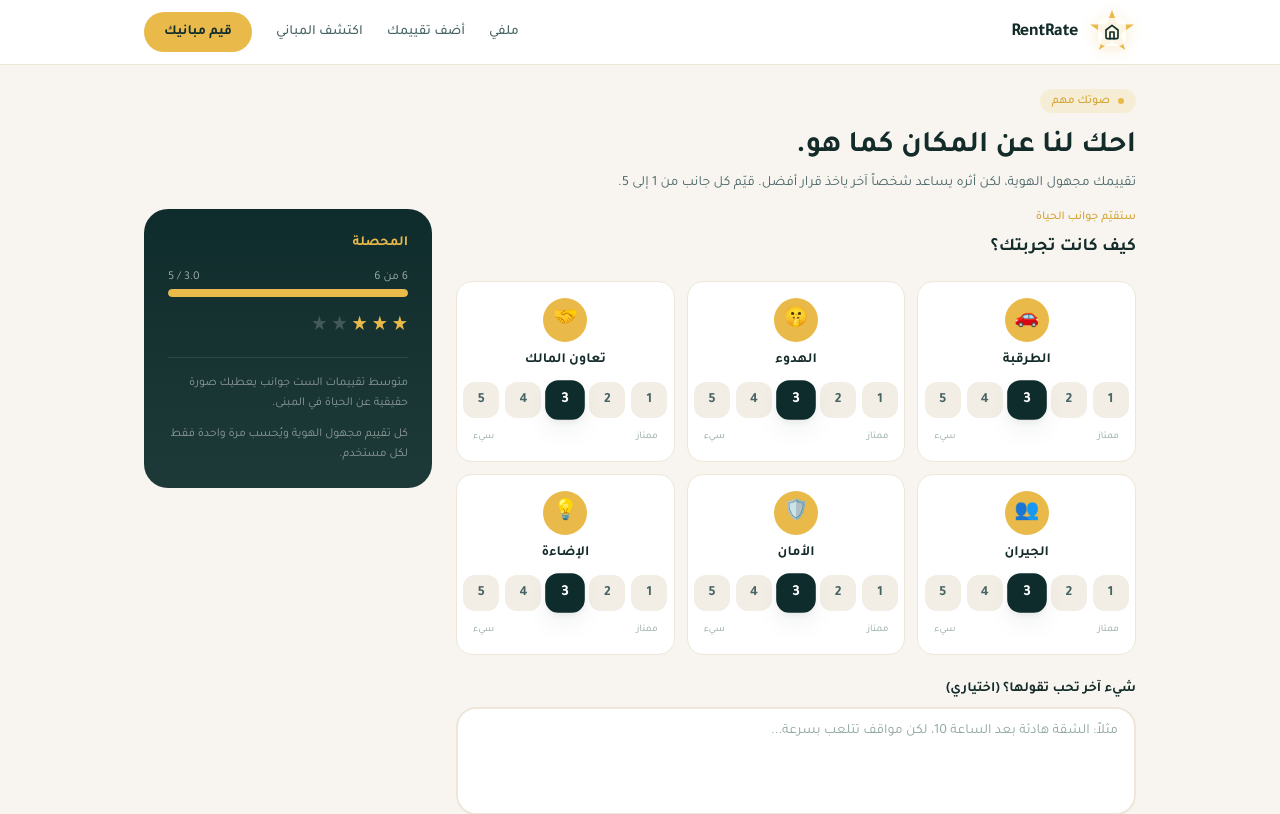
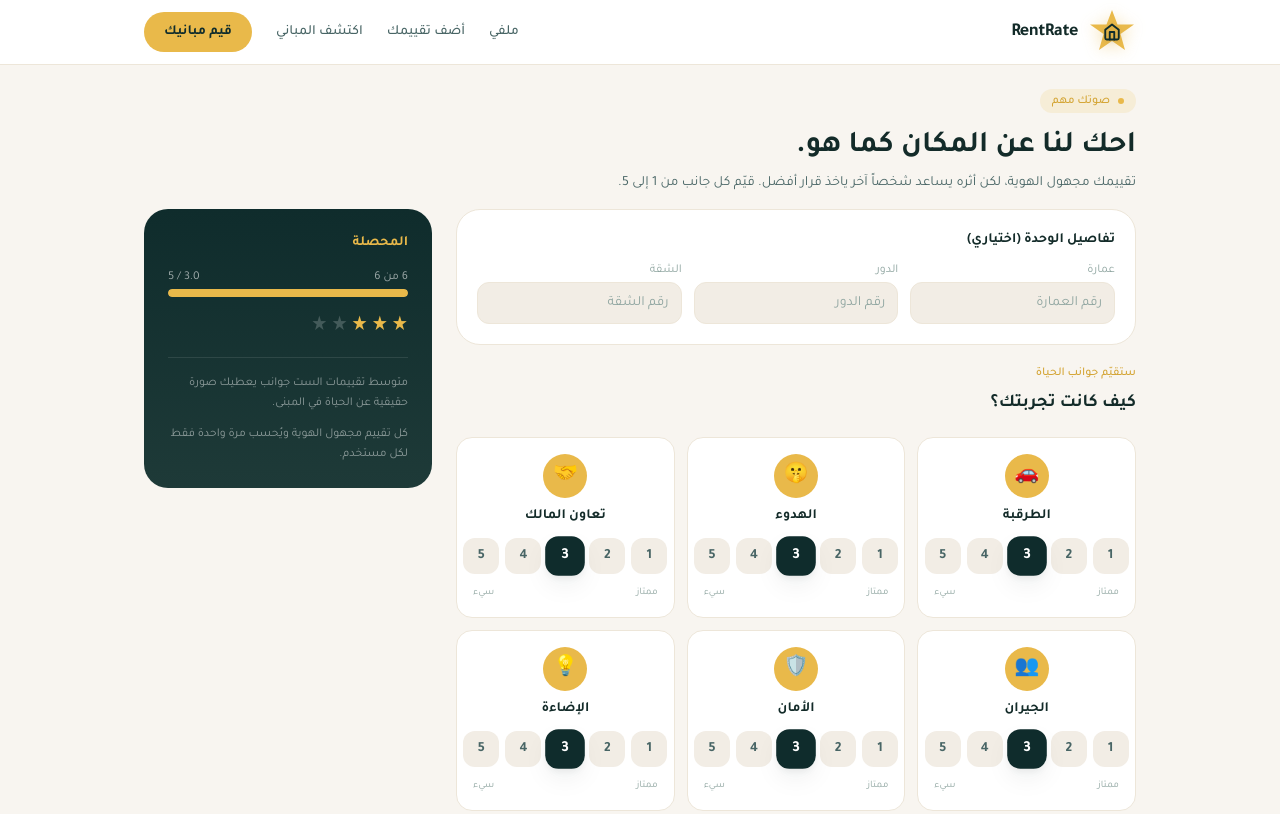
Before and after one commit to Mo-Dev9/rentrate, a Next.js app: page /rate/new in a window 1280 px wide. Shown: the top 814 px of the page. Built offline with nearby package versions, Linux system fonts and the light colour scheme; no server answers; the database is empty.

Commit message:
fix: logo — remove white bg box, house directly on star; add building/floor/apartment inputs to rate form + review card shows details

```diff
--- a/src/app/rate/[buildingId]/RatePageInner.tsx
+++ b/src/app/rate/[buildingId]/RatePageInner.tsx
@@ -32,6 +32,9 @@ export default function RatePageInner({ buildingId }: RatePageInnerProps) {
     safety: 3,
   });
   const [comment, setComment] = useState('');
+  const [buildingNumber, setBuildingNumber] = useState('');
+  const [floor, setFloor] = useState('');
+  const [apartmentNumber, setApartmentNumber] = useState('');
   const [alreadyReviewed, setAlreadyReviewed] = useState(false);
   const [submitted, setSubmitted] = useState(false);
 
@@ -52,7 +55,7 @@ export default function RatePageInner({ buildingId }: RatePageInnerProps) {
 
   const handleSubmit = async () => {
     if (!user) return;
-    const ok = await submitReview(buildingId, user.uid, ratings, comment || undefined);
+    const ok = await submitReview(buildingId, user.uid, ratings, comment || undefined, buildingNumber || undefined, floor || undefined, apartmentNumber || undefined);
     if (ok) setSubmitted(true);
   };
 
@@ -128,6 +131,42 @@ export default function RatePageInner({ buildingId }: RatePageInnerProps) {
                 <p className="text-xs text-[var(--color-text-muted)] mt-1">{building.area}، {building.city}</p>
               </div>
             )}
+
+            <div className="bg-[var(--color-surface)] border border-[var(--color-border)] rounded-3xl p-5 mb-5">
+              <label className="text-sm font-semibold text-[var(--color-text)] block mb-3">تفاصيل الوحدة (اختياري)</label>
+              <div className="grid grid-cols-3 gap-3">
+                <div>
+                  <label className="text-xs text-[var(--color-text-muted)] block mb-1">عمارة</label>
+                  <input
+                    type="text"
+                    value={buildingNumber}
+                    onChange={(e) => setBuildingNumber(e.target.value)}
+                    placeholder="رقم العمارة"
+                    className="w-full rounded-xl border border-[var(--color-border)] bg-[var(--color-surface-warm)] px-3 py-2.5 text-sm text-[var(--color-text)] placeholder:text-[var(--color-text-muted)]"
+                  />
+                </div>
+                <div>
+                  <label className="text-xs text-[var(--color-text-muted)] block mb-1">الدور</label>
+                  <input
+                    type="text"
+                    value={floor}
+                    onChange={(e) => setFloor(e.target.value)}
+                    placeholder="رقم الدور"
+                    className="w-full rounded-xl border border-[var(--color-border)] bg-[var(--color-surface-warm)] px-3 py-2.5 text-sm text-[var(--color-text)] placeholder:text-[var(--color-text-muted)]"
+                  />
+                </div>
+                <div>
+                  <label className="text-xs text-[var(--color-text-muted)] block mb-1">الشقة</label>
+                  <input
+                    type="text"
+                    value={apartmentNumber}
+                    onChange={(e) => setApartmentNumber(e.target.value)}
+                    placeholder="رقم الشقة"
+                    className="w-full rounded-xl border border-[var(--color-border)] bg-[var(--color-surface-warm)] px-3 py-2.5 text-sm text-[var(--color-text)] placeholder:text-[var(--color-text-muted)]"
+                  />
+                </div>
+              </div>
+            </div>
 
             <div className="mb-5">
               <p className="text-xs text-[var(--color-accent-dark)] font-medium mb-2">ستقيّم جوانب الحياة</p>
--- a/src/components/layout/Footer.tsx
+++ b/src/components/layout/Footer.tsx
@@ -14,12 +14,10 @@ export function Footer() {
                     fill="var(--color-accent)"
                   />
                 </svg>
-                <div className="relative z-10 w-6 h-6 rounded-md flex items-center justify-center" style={{ background: 'rgba(255,255,255,0.85)' }}>
-                  <svg width="13" height="13" viewBox="0 0 24 24" fill="none" stroke="#0F2C2C" strokeWidth="2.5" strokeLinecap="round" strokeLinejoin="round">
-                    <path d="M3 9l9-7 9 7v11a2 2 0 0 1-2 2H5a2 2 0 0 1-2-2z" />
-                    <polyline points="9 22 9 12 15 12 15 22" />
-                  </svg>
-                </div>
+                <svg width="15" height="15" viewBox="0 0 24 24" fill="none" stroke="#0F2C2C" strokeWidth="2.5" strokeLinecap="round" strokeLinejoin="round" className="relative z-10" style={{ filter: 'drop-shadow(0 1px 2px rgba(0,0,0,0.1))' }}>
+                  <path d="M3 9l9-7 9 7v11a2 2 0 0 1-2 2H5a2 2 0 0 1-2-2z" />
+                  <polyline points="9 22 9 12 15 12 15 22" />
+                </svg>
               </div>
               <div className="flex flex-col leading-none">
                 <span className="text-lg font-bold tracking-tight">RentRate</span>
--- a/src/components/layout/Header.tsx
+++ b/src/components/layout/Header.tsx
@@ -17,12 +17,10 @@ export function Header() {
                 fill="var(--color-accent)"
               />
             </svg>
-            <div className="relative z-10 w-7 h-7 rounded-lg flex items-center justify-center" style={{ background: 'rgba(255,255,255,0.85)' }}>
-              <svg width="16" height="16" viewBox="0 0 24 24" fill="none" stroke="#0F2C2C" strokeWidth="2.5" strokeLinecap="round" strokeLinejoin="round">
-                <path d="M3 9l9-7 9 7v11a2 2 0 0 1-2 2H5a2 2 0 0 1-2-2z" />
-                <polyline points="9 22 9 12 15 12 15 22" />
-              </svg>
-            </div>
+            <svg width="18" height="18" viewBox="0 0 24 24" fill="none" stroke="#0F2C2C" strokeWidth="2.5" strokeLinecap="round" strokeLinejoin="round" className="relative z-10" style={{ filter: 'drop-shadow(0 1px 2px rgba(0,0,0,0.1))' }}>
+              <path d="M3 9l9-7 9 7v11a2 2 0 0 1-2 2H5a2 2 0 0 1-2-2z" />
+              <polyline points="9 22 9 12 15 12 15 22" />
+            </svg>
           </div>
           <div className="flex flex-col leading-none">
             <span className="text-lg font-bold tracking-tight">RentRate</span>
--- a/src/components/review/ReviewCard.tsx
+++ b/src/components/review/ReviewCard.tsx
@@ -11,15 +11,31 @@ export function ReviewCard({ review }: ReviewCardProps) {
   const avg = vals.length ? (vals.reduce((a, b) => a + b, 0) / vals.length).toFixed(1) : '—';
   const hasAvg = vals.length > 0;
 
+  const details = [
+    review.buildingNumber && `عمارة ${review.buildingNumber}`,
+    review.floor && `دور ${review.floor}`,
+    review.apartmentNumber && `شقة ${review.apartmentNumber}`,
+  ].filter(Boolean);
+
+  const dateStr = review.createdAt
+    ? new Date(review.createdAt).toLocaleDateString('ar-EG', { day: 'numeric', month: 'long', year: 'numeric' })
+    : '';
+
   return (
     <div className="bg-[var(--color-surface)] border border-[var(--color-border)] rounded-3xl p-5 shadow-soft hover:shadow-[0_10px_30px_-5px_rgb(15_44_44/0.15)] hover:-translate-y-1 hover:scale-[1.02] transition-all duration-200">
       <div className="flex items-center justify-between mb-3">
-        <div className="flex items-center gap-2">
-          <span className="text-xs text-[var(--color-text-muted)]">مساهم في الحي</span>
-          <span className="text-xs text-[var(--color-text-muted)]">·</span>
-          <span className="text-xs text-[var(--color-text-muted)]">
-            {review.createdAt ? new Date(review.createdAt).getFullYear() : '—'}
-          </span>
+        <div className="flex items-center gap-2 text-xs text-[var(--color-text-muted)]">
+          {details.length > 0 ? (
+            <span>{details.join(' · ')}</span>
+          ) : (
+            <span>تقييم مجهول</span>
+          )}
+          {dateStr && (
+            <>
+              <span>·</span>
+              <span>{dateStr}</span>
+            </>
+          )}
         </div>
         {hasAvg && (
           <div className="flex items-center gap-1 bg-[var(--color-accent)]/15 px-2.5 py-1 rounded-lg">
--- a/src/hooks/useReviews.ts
+++ b/src/hooks/useReviews.ts
@@ -46,7 +46,7 @@ export function useReviews() {
   }, []);
 
   const submitReview = useCallback(
-    async (buildingId: string, userId: string, ratings: ReviewRatings, comment?: string, floor?: string, apartmentNumber?: string): Promise<boolean> => {
+    async (buildingId: string, userId: string, ratings: ReviewRatings, comment?: string, buildingNumber?: string, floor?: string, apartmentNumber?: string): Promise<boolean> => {
       setLoading(true);
       try {
         const already = await hasUserReviewed(buildingId, userId);
@@ -72,6 +72,7 @@ export function useReviews() {
             ratings,
             overall,
             comment: comment || '',
+            buildingNumber: buildingNumber || '',
             floor: floor || '',
             apartmentNumber: apartmentNumber || '',
             createdAt: Date.now(),
```
